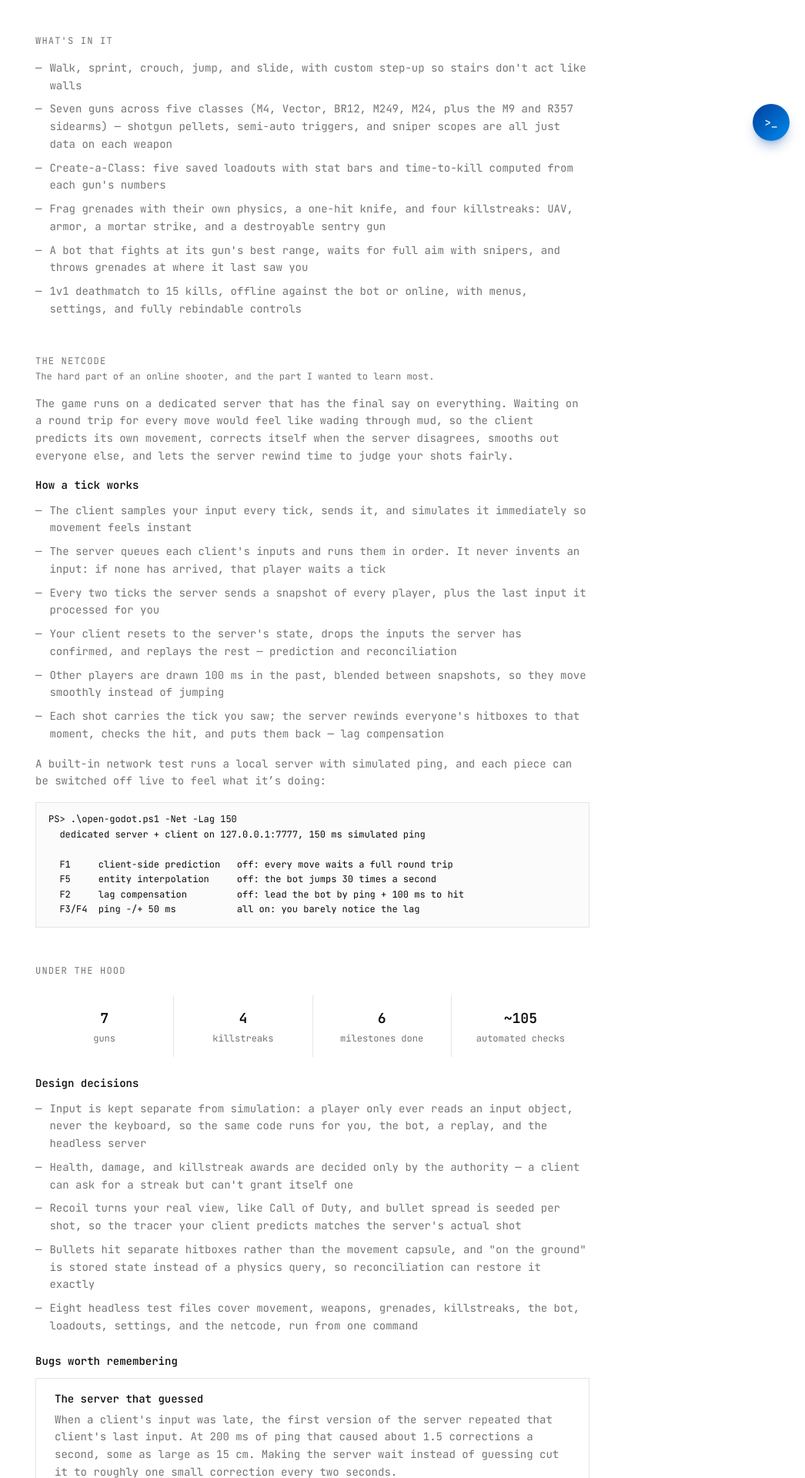
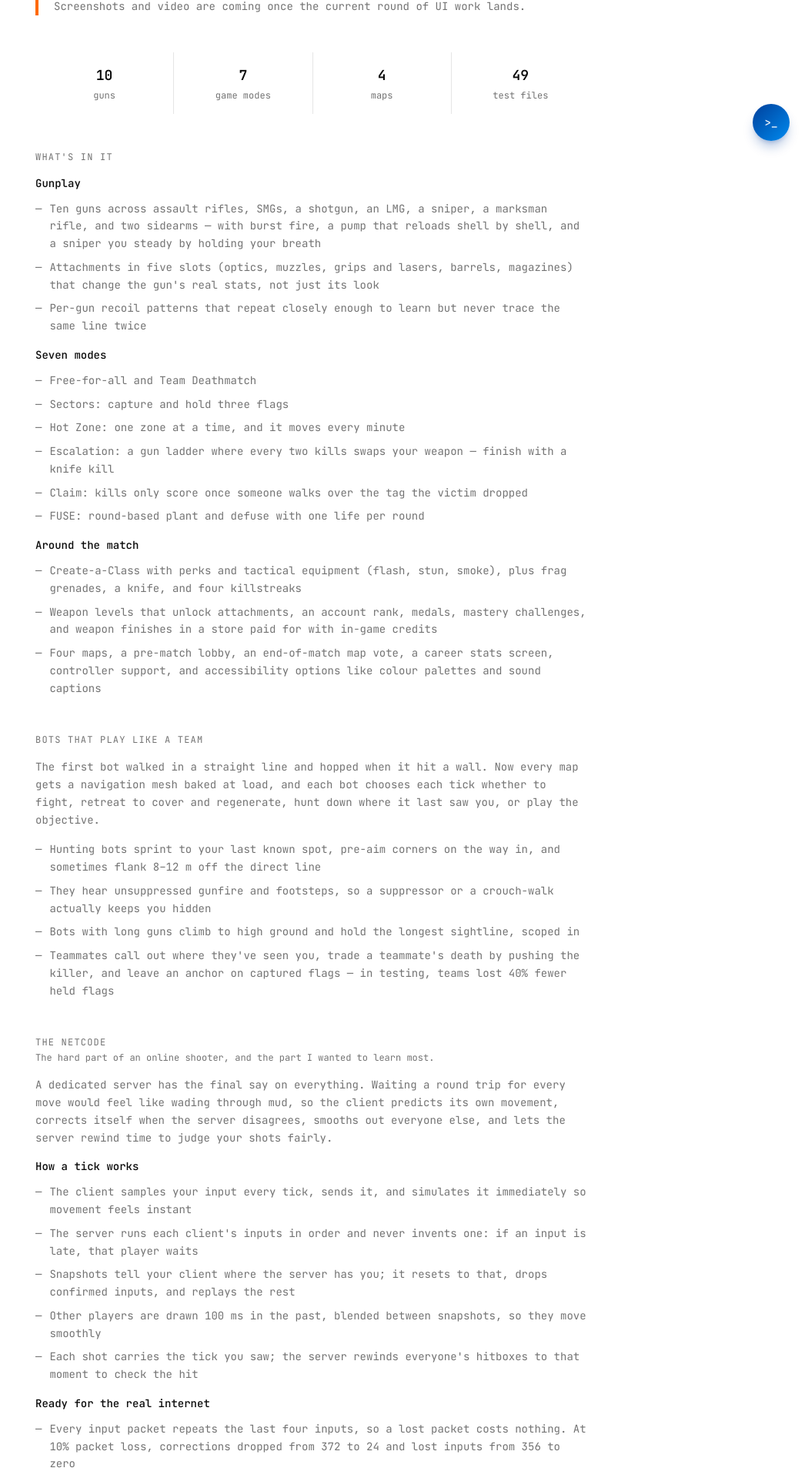
Before and after one commit to MasonKimball05/portfolio, a Next.js app: page /projects/skirmish in a window 1280 px wide. Shown: the part 597-2517 px from the top of the page at 77% size, without its empty margins (234-1280 px from the left). Built offline with nearby package versions, Linux system fonts and the light colour scheme.

Commit message:
Update portfolio to match project states

```diff
--- a/app/projects/skirmish/page.tsx
+++ b/app/projects/skirmish/page.tsx
@@ -4,7 +4,7 @@ import {
 } from "@/components/case-study"
 
 const DESCRIPTION =
-  "An arcade FPS in the spirit of Call of Duty / XDefiant, built in Godot 4 to learn game development, with online play and netcode written from scratch."
+  "An arcade FPS in the spirit of Call of Duty / XDefiant, built in Godot 4 to learn game development: seven modes, team bots, and online play with netcode written from scratch."
 
 export const metadata: Metadata = {
   title: "Skirmish — Mason Kimball",
@@ -12,13 +12,15 @@ export const metadata: Metadata = {
   openGraph: { title: "Skirmish — Mason Kimball", description: DESCRIPTION },
 }
 
-const NET_TEST = `PS> .\\open-godot.ps1 -Net -Lag 150
-  dedicated server + client on 127.0.0.1:7777, 150 ms simulated ping
+const NET_TEST = `PS> .\\open-godot.ps1 -Net -Lag 150 -Loss 10
+  dedicated server + client, 150 ms ping, 10% packet loss
 
-  F1     client-side prediction   off: every move waits a full round trip
-  F5     entity interpolation     off: the bot jumps 30 times a second
-  F2     lag compensation         off: lead the bot by ping + 100 ms to hit
-  F3/F4  ping -/+ 50 ms           all on: you barely notice the lag`
+  F1     client-side prediction   off: every move waits a round trip
+  F5     entity interpolation     off: other players jump, not glide
+  F2     lag compensation         off: lead targets by ping + 100 ms
+  F7     correction smoothing     off: corrections snap the camera
+  F3/F4  ping -/+ 50 ms           all on: you barely notice the lag
+  F8/F9  packet loss -/+`
 
 export default function SkirmishCaseStudy() {
   return (
@@ -26,34 +28,78 @@ export default function SkirmishCaseStudy() {
       <CaseStudyHeader
         title="Skirmish"
         tagline="An arcade FPS in the spirit of Call of Duty / XDefiant — in development"
-        tech={["GDScript", "Godot 4", "Three.js"]}
+        tech={["GDScript", "Godot 4", "Blender", "Python"]}
         links={[{ label: "GitHub", href: "https://github.com/MasonKimball05/Skirmish", primary: true }]}
       />
 
       <Intro accent="border-l-orange-500">
         <P>
-          Skirmish is my own arcade shooter: fast movement, a quick time-to-kill, and snappy gunplay, aimed at
-          eventually playing online. The main goal is learning how games are actually made, so most of it is built by
-          hand rather than pulled from a library — including the multiplayer netcode.
+          Skirmish is my own arcade shooter: fast movement, a quick time-to-kill, and snappy gunplay, playable offline
+          against bots or online. The main goal is learning how games are actually made, so the core systems are
+          built from scratch instead of pulled from a library — the netcode, the bot AI, and the guns themselves,
+          which are modelled in Blender by script.
         </P>
         <P>
           It started as a single-file browser prototype in Three.js to find the feel of the movement and guns. Once
-          that worked, I chose Godot 4 for the real game, mostly for how fast it is to learn. The prototype stays
-          around as a lab for trying ideas and tuning numbers before porting them over.
+          that worked I moved to Godot 4, and it has grown into a full game loop: seven modes, four maps, classes and
+          progression, and bots that play as a team. The prototype stays around as a lab for tuning numbers fast.
         </P>
         <P>Screenshots and video are coming once the current round of UI work lands.</P>
       </Intro>
 
+      <Stats
+        items={[
+          { value: "10", label: "guns" },
+          { value: "7", label: "game modes" },
+          { value: "4", label: "maps" },
+          { value: "49", label: "test files" },
+        ]}
+      />
+
       <section className="space-y-4">
         <SectionHeading title="What's In It" />
         <DashList
+          title="Gunplay"
           items={[
-            "Walk, sprint, crouch, jump, and slide, with custom step-up so stairs don't act like walls",
-            "Seven guns across five classes (M4, Vector, BR12, M249, M24, plus the M9 and R357 sidearms) — shotgun pellets, semi-auto triggers, and sniper scopes are all just data on each weapon",
-            "Create-a-Class: five saved loadouts with stat bars and time-to-kill computed from each gun's numbers",
-            "Frag grenades with their own physics, a one-hit knife, and four killstreaks: UAV, armor, a mortar strike, and a destroyable sentry gun",
-            "A bot that fights at its gun's best range, waits for full aim with snipers, and throws grenades at where it last saw you",
-            "1v1 deathmatch to 15 kills, offline against the bot or online, with menus, settings, and fully rebindable controls",
+            "Ten guns across assault rifles, SMGs, a shotgun, an LMG, a sniper, a marksman rifle, and two sidearms — with burst fire, a pump that reloads shell by shell, and a sniper you steady by holding your breath",
+            "Attachments in five slots (optics, muzzles, grips and lasers, barrels, magazines) that change the gun's real stats, not just its look",
+            "Per-gun recoil patterns that repeat closely enough to learn but never trace the same line twice",
+          ]}
+        />
+        <DashList
+          title="Seven modes"
+          items={[
+            "Free-for-all and Team Deathmatch",
+            "Sectors: capture and hold three flags",
+            "Hot Zone: one zone at a time, and it moves every minute",
+            "Escalation: a gun ladder where every two kills swaps your weapon — finish with a knife kill",
+            "Claim: kills only score once someone walks over the tag the victim dropped",
+            "FUSE: round-based plant and defuse with one life per round",
+          ]}
+        />
+        <DashList
+          title="Around the match"
+          items={[
+            "Create-a-Class with perks and tactical equipment (flash, stun, smoke), plus frag grenades, a knife, and four killstreaks",
+            "Weapon levels that unlock attachments, an account rank, medals, mastery challenges, and weapon finishes in a store paid for with in-game credits",
+            "Four maps, a pre-match lobby, an end-of-match map vote, a career stats screen, controller support, and accessibility options like colour palettes and sound captions",
+          ]}
+        />
+      </section>
+
+      <section className="space-y-4">
+        <SectionHeading title="Bots That Play Like a Team" />
+        <P>
+          The first bot walked in a straight line and hopped when it hit a wall. Now every map gets a navigation mesh
+          baked at load, and each bot chooses each tick whether to fight, retreat to cover and regenerate, hunt
+          down where it last saw you, or play the objective.
+        </P>
+        <DashList
+          items={[
+            "Hunting bots sprint to your last known spot, pre-aim corners on the way in, and sometimes flank 8–12 m off the direct line",
+            "They hear unsuppressed gunfire and footsteps, so a suppressor or a crouch-walk actually keeps you hidden",
+            "Bots with long guns climb to high ground and hold the longest sightline, scoped in",
+            "Teammates call out where they've seen you, trade a teammate's death by pushing the killer, and leave an anchor on captured flags — in testing, teams lost 40% fewer held flags",
           ]}
         />
       </section>
@@ -64,26 +110,46 @@ export default function SkirmishCaseStudy() {
           subtitle="The hard part of an online shooter, and the part I wanted to learn most."
         />
         <P>
-          The game runs on a dedicated server that has the final say on everything. Waiting on a round trip for every
-          move would feel like wading through mud, so the client predicts its own movement, corrects itself when the
-          server disagrees, smooths out everyone else, and lets the server rewind time to judge your shots fairly.
+          A dedicated server has the final say on everything. Waiting a round trip for every move would feel like
+          wading through mud, so the client predicts its own movement, corrects itself when the server disagrees,
+          smooths out everyone else, and lets the server rewind time to judge your shots fairly.
         </P>
         <DashList
           title="How a tick works"
           items={[
             "The client samples your input every tick, sends it, and simulates it immediately so movement feels instant",
-            "The server queues each client's inputs and runs them in order. It never invents an input: if none has arrived, that player waits a tick",
-            "Every two ticks the server sends a snapshot of every player, plus the last input it processed for you",
-            "Your client resets to the server's state, drops the inputs the server has confirmed, and replays the rest — prediction and reconciliation",
-            "Other players are drawn 100 ms in the past, blended between snapshots, so they move smoothly instead of jumping",
-            "Each shot carries the tick you saw; the server rewinds everyone's hitboxes to that moment, checks the hit, and puts them back — lag compensation",
+            "The server runs each client's inputs in order and never invents one: if an input is late, that player waits",
+            "Snapshots tell your client where the server has you; it resets to that, drops confirmed inputs, and replays the rest",
+            "Other players are drawn 100 ms in the past, blended between snapshots, so they move smoothly",
+            "Each shot carries the tick you saw; the server rewinds everyone's hitboxes to that moment to check the hit",
+          ]}
+        />
+        <DashList
+          title="Ready for the real internet"
+          items={[
+            "Every input packet repeats the last four inputs, so a lost packet costs nothing. At 10% packet loss, corrections dropped from 372 to 24 and lost inputs from 356 to zero",
+            "Snapshots shrank from 4.6 KB to under 1 KB with eight players: other players are packed into 26 bytes each, and names, scores and loadouts are only sent when they change",
+            "Leftover corrections glide the camera over a fifth of a second instead of snapping it",
+            "Players push each other softly instead of colliding like boxes, and the push uses the same rewound positions as lag compensation, so client and server agree on it",
           ]}
         />
         <P>
-          A built-in network test runs a local server with simulated ping, and each piece can be switched off live to
-          feel what it&rsquo;s doing:
+          A built-in network test runs a local server with simulated ping and packet loss, and each piece can be
+          switched off live to feel what it&rsquo;s doing:
         </P>
         <Terminal>{NET_TEST}</Terminal>
+      </section>
+
+      <section className="space-y-4">
+        <SectionHeading title="Its Own Look and Sound" />
+        <DashList
+          items={[
+            "Every gun, attachment, the soldier, and the gloved hands are modelled in Blender by Python scripts at real-world proportions, so each asset is original and can be rebuilt from code",
+            "Maps are styled at load: grey-box layouts become concrete, corrugated steel, and worn paint through procedural shaders with no texture files, plus a generated city skyline",
+            "There are no sound files either: every gunshot, footstep, and reload is synthesized in code from layered noise, filters, and reverb, with a voice per gun type",
+            "Everything has its own name — guns, modes, perks, even bot callsigns — so the game borrows no one else's IP",
+          ]}
+        />
       </section>
 
       <section className="space-y-6">
@@ -91,21 +157,21 @@ export default function SkirmishCaseStudy() {
 
         <Stats
           items={[
-            { value: "7", label: "guns" },
-            { value: "4", label: "killstreaks" },
-            { value: "6", label: "milestones done" },
-            { value: "~105", label: "automated checks" },
+            { value: "202", label: "GDScript files" },
+            { value: "27", label: "3D models built by script" },
+            { value: "15 s", label: "to simulate a 10-min bot match" },
+            { value: "0.000 cm", label: "replay drift on stairs" },
           ]}
         />
 
         <DashList
           title="Design decisions"
           items={[
-            "Input is kept separate from simulation: a player only ever reads an input object, never the keyboard, so the same code runs for you, the bot, a replay, and the headless server",
-            "Health, damage, and killstreak awards are decided only by the authority — a client can ask for a streak but can't grant itself one",
-            "Recoil turns your real view, like Call of Duty, and bullet spread is seeded per shot, so the tracer your client predicts matches the server's actual shot",
-            "Bullets hit separate hitboxes rather than the movement capsule, and \"on the ground\" is stored state instead of a physics query, so reconciliation can restore it exactly",
-            "Eight headless test files cover movement, weapons, grenades, killstreaks, the bot, loadouts, settings, and the netcode, run from one command",
+            "Input is kept separate from simulation: a player only ever reads an input object, never the keyboard, so the same code runs for you, the bots, a replay, and the headless server",
+            "Health, damage, and rewards are decided only by the server — a client can ask for a killstreak but can't grant itself one",
+            "Game modes are subclasses that override only how a kill scores, what happens each tick, and who wins, so a new mode is a small file",
+            "Movement never depends on mode rules: planting in FUSE needs you to stand still rather than locking you in place, so prediction stays exact",
+            "Guns, maps and items are append-only lists, so saved classes and network messages keep pointing at the right thing as content grows",
           ]}
         />
 
@@ -113,20 +179,24 @@ export default function SkirmishCaseStudy() {
           title="Bugs worth remembering"
           stories={[
             {
-              title: "The server that guessed",
-              body: "When a client's input was late, the first version of the server repeated that client's last input. At 200 ms of ping that caused about 1.5 corrections a second, some as large as 15 cm. Making the server wait instead of guessing cut it to roughly one small correction every two seconds.",
+              title: "Bots that only got lost online",
+              body: "Every offline test passed, but on the dedicated server the bots wandered aimlessly. Godot builds level geometry on the idle frame after it loads, and the server's bots think on the very first tick — so they baked a navigation mesh from an empty level. The bake now waits for the geometry to exist.",
             },
             {
-              title: "Hitboxes that hadn't moved yet",
-              body: "Lag compensation moves the other players' hitboxes back in time and raycasts in the same tick — but in Godot, setting a node's position doesn't reach the physics engine until later in the frame, so the raycast was checking the old spot. The network test caught it, and the rewind now updates the physics server directly.",
+              title: "Stairs that broke replay",
+              body: "Replaying inputs on stairs during reconciliation drifted by up to 4 m, because Godot's character controller keeps hidden \"was on the floor\" state that can't be restored. I replaced its floor handling with my own grounding logic; recorded stair runs now replay to exactly 0.000 cm.",
             },
             {
-              title: "Headshots that couldn't happen",
-              body: "Shots were hitting the player's movement capsule, which wraps the whole body, so a ray always reached the capsule before the head inside it. Headshots on players were impossible until bullets were moved onto dedicated hitboxes.",
+              title: "Deltas that were never confirmed",
+              body: "Delta snapshots resend a change until the client confirms it. But every resend was stamped with the current tick, so the client's confirmation always looked older than the latest send, and nothing was ever confirmed. Stamping the first send fixed it, and there's a test for exactly that.",
             },
             {
-              title: "A grenade you could hear across the map",
-              body: "Explosions were painfully loud and harsh. The synthesized waveform was clipping well past full scale, and the sound was set to stay at full volume for 25 meters — basically the whole arena. Normalizing it and shrinking the falloff fixed both.",
+              title: "The server that guessed",
+              body: "When a client's input was late, the first server repeated the last one. At 200 ms of ping that caused about 1.5 corrections a second, some as large as 15 cm. Making the server wait instead of guessing cut it to small, rare ones.",
+            },
+            {
+              title: "A test runner that always passed",
+              body: "A typo broke six of nine test files, and the runner still reported success: Godot exits with 0 when a script fails to compile. The runner now treats any script error in the output as a failure.",
             },
           ]}
         />
@@ -136,11 +206,9 @@ export default function SkirmishCaseStudy() {
         <SectionHeading title="What's Next" />
         <DashList
           items={[
-            "A real test between two PCs over the internet, with redundant inputs in each packet to survive packet loss",
-            "Smoothing reconciliation corrections over a few frames instead of snapping the camera",
-            "Delta-compressed snapshots so more than two players fit",
-            "More content: smoke and flash grenades, attachments, more guns per class, and a second map",
-            "Real sound recordings and weapon models to replace the grey-box placeholders",
+            "An online lobby where players join with their names, and a real test between two PCs over the internet",
+            "Moving profiles to the server — right now the server trusts a client about which attachments it has unlocked",
+            "Authored spawns for the smaller maps, where FUSE rounds end too fast",
           ]}
         />
       </section>
```
Also changed, not shown: app/projects/page.tsx (+4 -4 lines).
